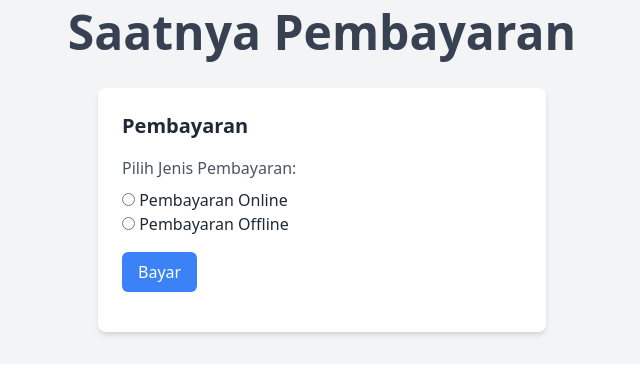
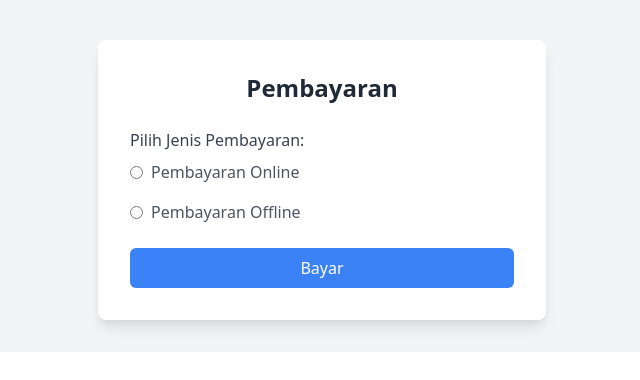
Before and after one commit to deskastudio/GorShinta, a Flask app: page /payment in a window 1280 px wide. Shown: the part 158-538 px from the top of the page, without its empty margins (318-958 px from the left). Run offline with Flask 3, Linux system fonts and the light colour scheme; the visitor is signed in with stand-in values (Sample User, id 1); data that the repository does not hold is empty; some libraries are stand-ins or nearby versions.

Commit message:
second commit

```diff
--- a/app.py
+++ b/app.py
@@ -251,6 +251,7 @@ def selectTime(_id):
 @app.route('/payment', methods=['GET', 'POST'])
 @login_required
 def payment():
+    dataPembayaran = list(db.dataPembayaran.find({}))
     fullname = session.get('fullname')
     booking_data = session.get('booking_data')
     alert_message = session.pop('alert_message', 'Silahkan pilih metode pembayaran.')
@@ -294,7 +295,7 @@ def payment():
         session['alert_message'] = 'Pembayaran Berhasil! Terimakasih sudah ingin bermain di Gor Sinta.'
         return redirect(url_for('index'))
 
-    return render_template('payment.html', fullname=fullname, booking_data=booking_data, alert_message=alert_message)
+    return render_template('payment.html', fullname=fullname, booking_data=booking_data, alert_message=alert_message, dataPembayaran=dataPembayaran)
 
 @app.route('/gallery')
 def gallery():
@@ -476,9 +477,10 @@ def review():
     dataReview = list(db.dataReview.find({}))
     return render_template('adminReview.html', dataReview=dataReview)
 
-@app.route('/pengaturan')
-def pengaturan():
-    return render_template('adminPengaturan.html')
+@app.route('/adminDataAkun', methods=['GET'])
+def admin_data_akun():
+    admin = list(db.dataAdmin.find({}))
+    return render_template('adminDataAkun.html', admin=admin)
 
 @app.route('/adminDataPemesanan')
 def admin_data_pemesanan():
@@ -570,6 +572,11 @@ def buat_laporan_pemesanan():
     response.headers['Content-Type'] = 'application/pdf'
 
     return response
+
+@app.route('/hapusSemuaDataRiwayatPemesanan', methods=["GET", "POST"])
+def delete_all_data_pemesanan():
+    db.riwayatPemesanan.delete_many({})
+    return redirect(url_for('admin_riwayat_pemesanan'))
 
 @app.route('/selesaikanPemesanan/<string:_id>', methods=['POST'])
 def selesaikan_pemesanan(_id):
--- a/templates/adminPengaturan.html
+++ b/templates/adminDataAkun.html
@@ -31,7 +31,7 @@
                         </div>
                     </div>
                     <div>
-                        <a href="/tambahDataLapanganFutsal" class="text-sm font-medium text-gray-600 dark:text-gray-300 hover:text-gray-800 dark:hover:text-gray-400">Tambah Lapangan</a>
+                        <a href="/tambahDataLapanganFutsal" class="text-sm font-medium text-white bg-gradient-to-r from-blue-500 to-purple-500 hover:from-blue-600 hover:to-purple-600 focus:outline-none px-5 py-2.5 rounded-lg shadow-lg transform transition-transform hover:scale-105">Tambah Admin</a>
                     </div>
                 </div>
 
@@ -108,7 +108,7 @@
                     </div>
                 </div>
 
-                <div class="mt-6 sm:flex sm:items-center sm:justify-between ">
+                <!-- <div class="mt-6 sm:flex sm:items-center sm:justify-between ">
                     <div class="text-sm text-gray-500 dark:text-gray-400">
                         Page <span class="font-medium text-gray-700 dark:text-gray-100">1 of 10</span>
                     </div>
@@ -134,7 +134,7 @@
                             </svg>
                         </a>
                     </div>
-                </div>
+                </div> -->
             </section>
         </div>
         <!-- form admin end -->
--- a/templates/adminDataLapangan.html
+++ b/templates/adminDataLapangan.html
@@ -53,7 +53,7 @@
                 </div>
             </div>
             <div>
-                <a href="/tambahDataLapangan" class="text-sm font-medium text-gray-600 dark:text-gray-300 hover:text-gray-800 dark:hover:text-gray-400">Tambah Lapangan</a>
+                <a href="/tambahDataLapangan" class="text-sm font-medium text-white bg-gradient-to-r from-blue-500 to-purple-500 hover:from-blue-600 hover:to-purple-600 focus:outline-none px-5 py-2.5 rounded-lg shadow-lg transform transition-transform hover:scale-105">Tambah Lapangan</a>
             </div>
         </section>
 
@@ -140,7 +140,7 @@
             </div>
         </div>
 
-        <div class="mt-6 sm:flex sm:items-center sm:justify-between ">
+        <!-- <div class="mt-6 sm:flex sm:items-center sm:justify-between ">
             <div class="text-sm text-gray-500 dark:text-gray-400">
                 Page <span class="font-medium text-gray-700 dark:text-gray-100">1 of 10</span>
             </div>
@@ -170,7 +170,7 @@
                     </svg>
                 </a>
             </div>
-        </div>
+        </div> -->
     </section>
 </div>
 <!-- form admin end -->
--- a/templates/adminDataLaporan.html
+++ b/templates/adminDataLaporan.html
@@ -31,7 +31,7 @@
                         </div>
                     </div>
                     <div>
-                        <a href="/tambahDataLapanganFutsal" class="text-sm font-medium text-gray-600 dark:text-gray-300 hover:text-gray-800 dark:hover:text-gray-400">Tambah Lapangan</a>
+                        <a href="/tambahDataLapanganFutsal" class="text-sm font-medium text-white bg-gradient-to-r from-blue-500 to-purple-500 hover:from-blue-600 hover:to-purple-600 focus:outline-none px-5 py-2.5 rounded-lg shadow-lg transform transition-transform hover:scale-105">Tambah Lapangan</a>
                     </div>
                 </div>
 
--- a/templates/adminDataPemesanan.html
+++ b/templates/adminDataPemesanan.html
@@ -36,7 +36,7 @@
                     <span class="px-3 py-1 text-xs text-blue-600 bg-blue-100 rounded-full dark:bg-gray-800 dark:text-blue-400">Gor Shinta</span>
                 </div>
                 <div>
-                    <a href="/tambahDataLapanganFutsal" class="text-sm font-medium text-gray-600 dark:text-gray-300 hover:text-gray-800 dark:hover:text-gray-400">Tambah Lapangan</a>
+                    <a href="/tambahDataLapanganFutsal" class="text-sm font-medium text-white bg-gradient-to-r from-blue-500 to-purple-500 hover:from-blue-600 hover:to-purple-600 focus:outline-none px-5 py-2.5 rounded-lg shadow-lg transform transition-transform hover:scale-105">Tambah Pemesanan</a>
                 </div>
             </div>
             <div class="overflow-x-auto">
@@ -87,7 +87,7 @@
                     </div>
                 </div>
             </div>
-            <div class="mt-6 flex items-center justify-between text-sm text-gray-500 dark:text-gray-400">
+            <!-- <div class="mt-6 flex items-center justify-between text-sm text-gray-500 dark:text-gray-400">
                 <div>
                     Page <span class="font-medium text-gray-700 dark:text-gray-100">1 of 10</span>
                 </div>
@@ -105,7 +105,7 @@
                         </svg>
                     </a>
                 </div>
-            </div>
+            </div> -->
         </section>
     </div>
 </aside>
--- a/templates/adminDataUser.html
+++ b/templates/adminDataUser.html
@@ -28,7 +28,7 @@
             </div>
         </div>
         <div>
-            <a href="/tambahDataLapanganFutsal" class="text-sm font-medium text-gray-600 dark:text-gray-300 hover:text-gray-800 dark:hover:text-gray-400">Tambah Lapangan</a>
+            <a href="/tambahDataLapanganFutsal" class="text-sm font-medium text-white bg-gradient-to-r from-blue-500 to-purple-500 hover:from-blue-600 hover:to-purple-600 focus:outline-none px-5 py-2.5 rounded-lg shadow-lg transform transition-transform hover:scale-105">Tambah Pelanggan</a>
         </div>
     </div>
 
@@ -88,7 +88,7 @@
         </div>
     </div>
 
-    <div class="mt-6 sm:flex sm:items-center sm:justify-between">
+    <!-- <div class="mt-6 sm:flex sm:items-center sm:justify-between">
         <div class="text-sm text-gray-500 dark:text-gray-400">
             Page <span class="font-medium text-gray-700 dark:text-gray-100">1 of 10</span>
         </div>
@@ -110,7 +110,7 @@
                 </svg>
             </a>
         </div>
-    </div>
+    </div> -->
 </div>
 <!-- form admin end -->
 </aside>
--- a/templates/adminGaleri.html
+++ b/templates/adminGaleri.html
@@ -31,7 +31,7 @@
                         </div>
                     </div>
                     <div>
-                        <a href="/tambahDataGaleri" class="text-sm font-medium text-gray-600 dark:text-gray-300 hover:text-gray-800 dark:hover:text-gray-400">Tambah Foto</a>
+                        <a href="/tambahDataGaleri" class="text-sm font-medium text-white bg-gradient-to-r from-blue-500 to-purple-500 hover:from-blue-600 hover:to-purple-600 focus:outline-none px-5 py-2.5 rounded-lg shadow-lg transform transition-transform hover:scale-105">Tambah Foto</a>
                     </div>
                 </div>
 
@@ -84,7 +84,7 @@
                     </div>
                 </div>
 
-                <div class="mt-6 sm:flex sm:items-center sm:justify-between ">
+                <!-- <div class="mt-6 sm:flex sm:items-center sm:justify-between ">
                     <div class="text-sm text-gray-500 dark:text-gray-400">
                         Page <span class="font-medium text-gray-700 dark:text-gray-100">1 of 10</span>
                     </div>
@@ -110,7 +110,7 @@
                             </svg>
                         </a>
                     </div>
-                </div>
+                </div> -->
             </section>
         </div>
         <!-- form admin end -->
--- a/templates/adminKontak.html
+++ b/templates/adminKontak.html
@@ -67,7 +67,7 @@
                                         </div>
 
                                         <div class="flex justify-end mt-4 gap-3">
-                                            <button type="submit" class="group flex items-center gap-4 rounded-lg border border-red-600 bg-red-600 px-5 py-3 transition-colors hover:bg-transparent focus:outline-none focus:ring">
+                                            <button type="submit" class="text-sm font-medium text-white bg-gradient-to-r from-blue-500 to-purple-500 hover:from-blue-600 hover:to-purple-600 focus:outline-none px-5 py-2.5 rounded-lg shadow-lg transform transition-transform hover:scale-105">
                                                 <span class="font-medium text-white transition-colors group-hover:text-red-600 group-active:text-red-500">
                                                     Update
                                                 </span>
--- a/templates/adminPembayaran.html
+++ b/templates/adminPembayaran.html
@@ -31,7 +31,7 @@
                         </div>
                     </div>
                     <div>
-                        <a href="/tambahDataPembayaran" class="text-sm font-medium text-gray-600 dark:text-gray-300 hover:text-gray-800 dark:hover:text-gray-400">Tambah Pembayaran</a>
+                        <a href="/tambahDataPembayaran" class="text-sm font-medium text-white bg-gradient-to-r from-blue-500 to-purple-500 hover:from-blue-600 hover:to-purple-600 focus:outline-none px-5 py-2.5 rounded-lg shadow-lg transform transition-transform hover:scale-105">Tambah Pembayaran</a>
                     </div>
                 </div>
 
@@ -84,7 +84,7 @@
                     </div>
                 </div>
 
-                <div class="mt-6 sm:flex sm:items-center sm:justify-between ">
+                <!-- <div class="mt-6 sm:flex sm:items-center sm:justify-between ">
                     <div class="text-sm text-gray-500 dark:text-gray-400">
                         Page <span class="font-medium text-gray-700 dark:text-gray-100">1 of 10</span>
                     </div>
@@ -110,7 +110,7 @@
                             </svg>
                         </a>
                     </div>
-                </div>
+                </div> -->
             </section>
         </div>
         <!-- form admin end -->
--- a/templates/adminReview.html
+++ b/templates/adminReview.html
@@ -105,7 +105,7 @@
                     </div>
                 </div>
 
-                <div class="mt-6 sm:flex sm:items-center sm:justify-between ">
+<!--      <div class="mt-6 sm:flex sm:items-center sm:justify-between ">
                     <div class="text-sm text-gray-500 dark:text-gray-400">
                         Page <span class="font-medium text-gray-700 dark:text-gray-100">1 of 10</span>
                     </div>
@@ -131,7 +131,7 @@
                             </svg>
                         </a>
                     </div>
-                </div>
+                </div> -->
             </section>
         </div>
         <!-- form admin end -->
--- a/templates/adminTentang.html
+++ b/templates/adminTentang.html
@@ -53,7 +53,7 @@
                                         </div>
 
                                         <div class="flex justify-end mt-4 gap-3">
-                                            <button type="submit" class="group flex items-center gap-4 rounded-lg border border-red-600 bg-red-600 px-5 py-3 transition-colors hover:bg-transparent focus:outline-none focus:ring">
+                                            <button type="submit" class="text-sm font-medium text-white bg-gradient-to-r from-blue-500 to-purple-500 hover:from-blue-600 hover:to-purple-600 focus:outline-none px-5 py-2.5 rounded-lg shadow-lg transform transition-transform hover:scale-105">
                                                 <span class="font-medium text-white transition-colors group-hover:text-red-600 group-active:text-red-500">
                                                     Update
                                                 </span>
--- a/templates/asideAdmin.html
+++ b/templates/asideAdmin.html
@@ -60,7 +60,7 @@
                             <path stroke-linecap="round" stroke-linejoin="round" d="M3.75 3v11.25A2.25 2.25 0 006 16.5h2.25M3.75 3h-1.5m1.5 0h16.5m0 0h1.5m-1.5 0v11.25A2.25 2.25 0 0118 16.5h-2.25m-7.5 0h7.5m-7.5 0l-1 3m8.5-3l1 3m0 0l.5 1.5m-.5-1.5h-9.5m0 0l-.5 1.5m.75-9l3-3 2.148 2.148A12.061 12.061 0 0116.5 7.605" />
                         </svg>
 
-                        <span class="mx-2 text-sm font-medium">Data User</span>
+                        <span class="mx-2 text-sm font-medium">Data Pelanggan</span>
                     </a>
                 </div>
 
@@ -111,13 +111,13 @@
 
                 <div class="space-y-3 ">
                     <label class="px-3 text-xs text-gray-500 uppercase dark:text-gray-400">Kostumisasi</label>
-                    <a class="flex items-center px-3 py-2 text-gray-600 transition-colors duration-300 transform rounded-lg dark:text-gray-200 hover:bg-gray-100 dark:hover:bg-gray-800 dark:hover:text-gray-200 hover:text-gray-700" href="/pengaturan">
+                    <a class="flex items-center px-3 py-2 text-gray-600 transition-colors duration-300 transform rounded-lg dark:text-gray-200 hover:bg-gray-100 dark:hover:bg-gray-800 dark:hover:text-gray-200 hover:text-gray-700" href="/adminDataAkun">
                         <svg xmlns="http://www.w3.org/2000/svg" fill="none" viewBox="0 0 24 24" stroke-width="1.5" stroke="currentColor" class="w-5 h-5">
                             <path stroke-linecap="round" stroke-linejoin="round" d="M10.343 3.94c.09-.542.56-.94 1.11-.94h1.093c.55 0 1.02.398 1.11.94l.149.894c.07.424.384.764.78.93.398.164.855.142 1.205-.108l.737-.527a1.125 1.125 0 011.45.12l.773.774c.39.389.44 1.002.12 1.45l-.527.737c-.25.35-.272.806-.107 1.204.165.397.505.71.93.78l.893.15c.543.09.94.56.94 1.109v1.094c0 .55-.397 1.02-.94 1.11l-.893.149c-.425.07-.765.383-.93.78-.165.398-.143.854.107 1.204l.527.738c.32.447.269 1.06-.12 1.45l-.774.773a1.125 1.125 0 01-1.449.12l-.738-.527c-.35-.25-.806-.272-1.203-.107-.397.165-.71.505-.781.929l-.149.894c-.09.542-.56.94-1.11.94h-1.094c-.55 0-1.019-.398-1.11-.94l-.148-.894c-.071-.424-.384-.764-.781-.93-.398-.164-.854-.142-1.204.108l-.738.527c-.447.32-1.06.269-1.45-.12l-.773-.774a1.125 1.125 0 01-.12-1.45l.527-.737c.25-.35.273-.806.108-1.204-.165-.397-.505-.71-.93-.78l-.894-.15c-.542-.09-.94-.56-.94-1.109v-1.094c0-.55.398-1.02.94-1.11l.894-.149c.424-.07.765-.383.93-.78.165-.398.143-.854-.107-1.204l-.527-.738a1.125 1.125 0 01.12-1.45l.773-.773a1.125 1.125 0 011.45-.12l.737.527c.35.25.807.272 1.204.107.397-.165.71-.505.78-.929l.15-.894z" />
                             <path stroke-linecap="round" stroke-linejoin="round" d="M15 12a3 3 0 11-6 0 3 3 0 016 0z" />
                         </svg>
 
-                        <span class="mx-2 text-sm font-medium">Pengaturan</span>
+                        <span class="mx-2 text-sm font-medium">Data Admin</span>
                     </a>
                 </div>
             </nav>
--- a/templates/payment.html
+++ b/templates/payment.html
@@ -15,26 +15,25 @@
 <!-- navbar end  -->
 
 <!-- hero section start -->
-<h1 class="text-center text-5xl font-bold text-gray-700">Saatnya Pembayaran</h1>
 <section>
     <div class="container mx-auto px-4 py-8">
-        <div class="max-w-md mx-auto bg-white p-6 rounded-lg shadow-md">
-            <h2 class="text-xl font-semibold mb-4">Pembayaran</h2>
+        <div class="max-w-md mx-auto bg-white p-8 rounded-lg shadow-lg">
+            <h2 class="text-2xl font-semibold mb-6 text-center">Pembayaran</h2>
             <form method="POST" enctype="multipart/form-data">
-                <div class="mb-4">
-                    <label class="block text-gray-600 mb-2">Pilih Jenis Pembayaran:</label>
-                    <div>
-                        <input type="radio" id="online_payment" name="payment_type" value="online">
-                        <label for="online_payment">Pembayaran Online</label>
+                <div class="mb-6">
+                    <label class="block text-gray-700 font-medium mb-2">Pilih Jenis Pembayaran:</label>
+                    <div class="flex items-center mb-4">
+                        <input type="radio" id="online_payment" name="payment_type" value="online" class="mr-2">
+                        <label for="online_payment" class="text-gray-600">Pembayaran Online</label>
                     </div>
-                    <div>
-                        <input type="radio" id="offline_payment" name="payment_type" value="offline">
-                        <label for="offline_payment">Pembayaran Offline</label>
+                    <div class="flex items-center">
+                        <input type="radio" id="offline_payment" name="payment_type" value="offline" class="mr-2">
+                        <label for="offline_payment" class="text-gray-600">Pembayaran Offline</label>
                     </div>
                 </div>
-                <div class="mb-4" id="online_payment_form" style="display:none;">
-                    <label for="payment_method" class="block text-gray-600 mb-2">Pilih Metode Pembayaran:</label>
-                    <select name="payment_method" id="payment_method" class="block w-full px-4 py-2 mt-1 rounded-md">
+                <div class="mb-6" id="online_payment_form" style="display:none;">
+                    <label for="payment_method" class="block text-gray-700 font-medium mb-2">Pilih Metode Pembayaran:</label>
+                    <select name="payment_method" id="payment_method" class="block w-full px-4 py-2 mt-1 border rounded-md">
                         <option value="cod" selected>Pembayaran langsung di tempat (COD)</option>
                         <option value="dana">DANA</option>
                         <option value="ovo">OVO</option>
@@ -43,24 +42,22 @@
                         <option value="bca">Bank BCA</option>
                         <option value="mandiri">Bank Mandiri</option>
                     </select>
-                    <div class="mb-4">
-                        <label for="amount" class="block text-gray-600 mb-2">Masukkan Foto Bukti Pembayaran:</label>
-                        <input type="file" name="payment_proof" id="payment_proof" class="block w-full px-4 py-2 mt-1 rounded-md">
+                    <div class="mt-4">
+                        <label for="amount" class="block text-gray-700 font-medium mb-2">Masukkan Foto Bukti Pembayaran:</label>
+                        <input type="file" name="payment_proof" id="payment_proof" class="block w-full px-4 py-2 mt-1 border rounded-md">
                     </div>
-                    <div class="mt-4 mb-4">
-                        <label class="block text-gray-600 mb-2">Nomor Rekening:</label>
-                        <ul class="list-disc list-inside text-gray-600">
-                            <li>DANA: 081316195586</li>
-                            <li>OVO: 081316195586</li>
-                            <li>ShopeePay: 081316195586</li>
-                            <li>GoPay: 081316195586</li>
-                            <li>Bank Mandiri: 1550011506808</li>
-                            <li>Bank BCA: 7641677551</li>
-                        </ul>
+                    <div class="mt-4">
+                        <label class="block text-gray-700 font-medium mb-2">Nomor Rekening:</label>
+                        <div class="grid grid-cols-2 gap-4 text-gray-600">
+                            {% for data in dataPembayaran %}
+                            <div>{{ data.jenis_pembayaran }}</div>
+                            <div>: {{ data.nomor_pembayaran }}</div>
+                            {% endfor %}
                         </div>
                     </div>
-                <div class="mb-4">
-                    <button type="submit" class="bg-blue-500 text-white px-4 py-2 rounded-md hover:bg-blue-600" id="payButton">Bayar</button>
+                </div>
+                <div class="mt-6">
+                    <button type="submit" class="w-full bg-blue-500 text-white px-4 py-2 rounded-md hover:bg-blue-600" id="payButton">Bayar</button>
                 </div>
             </form>
         </div>
@@ -69,7 +66,8 @@
 <!-- hero section end -->
 
 <!-- Script untuk menampilkan/menyembunyikan formulir pembayaran online/offline -->
-<script>$(document).ready(function(){
+<script>
+    $(document).ready(function(){
         $('input[type="radio"]').click(function(){
             if($(this).attr("id")=="online_payment"){
                 $("#online_payment_form").show();
@@ -94,7 +92,6 @@
         });
     });
 
-
     document.addEventListener('DOMContentLoaded', function() {
         var alertMessage = "{{ alert_message }}";
         if (alertMessage) {
```
Also changed, not shown: templates/adminRiwayatPemesanan.html (+5 -5 lines), templates/selectField.html (+8 -7 lines). Lines whose indentation alone changed are shown as unchanged.
